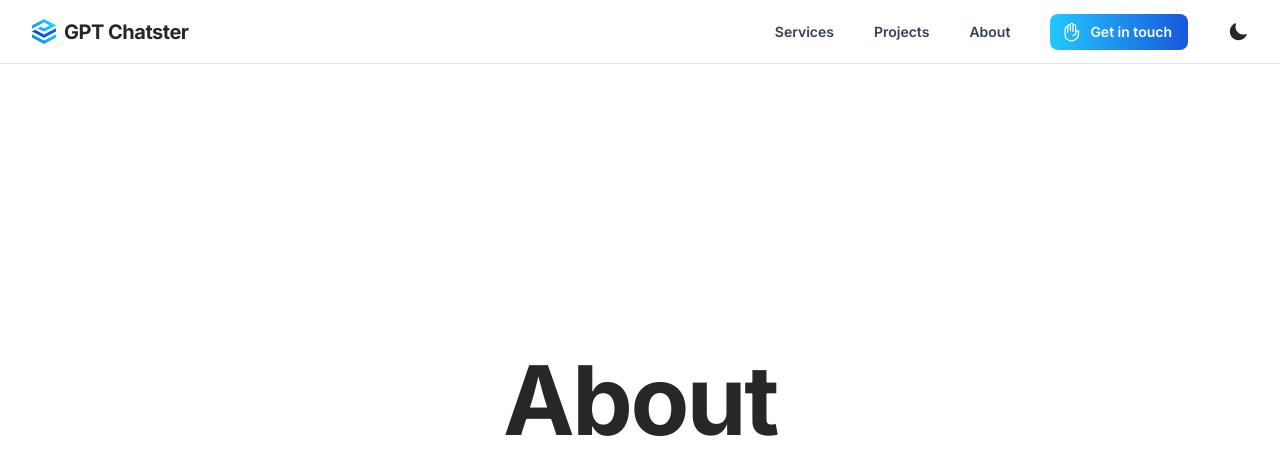
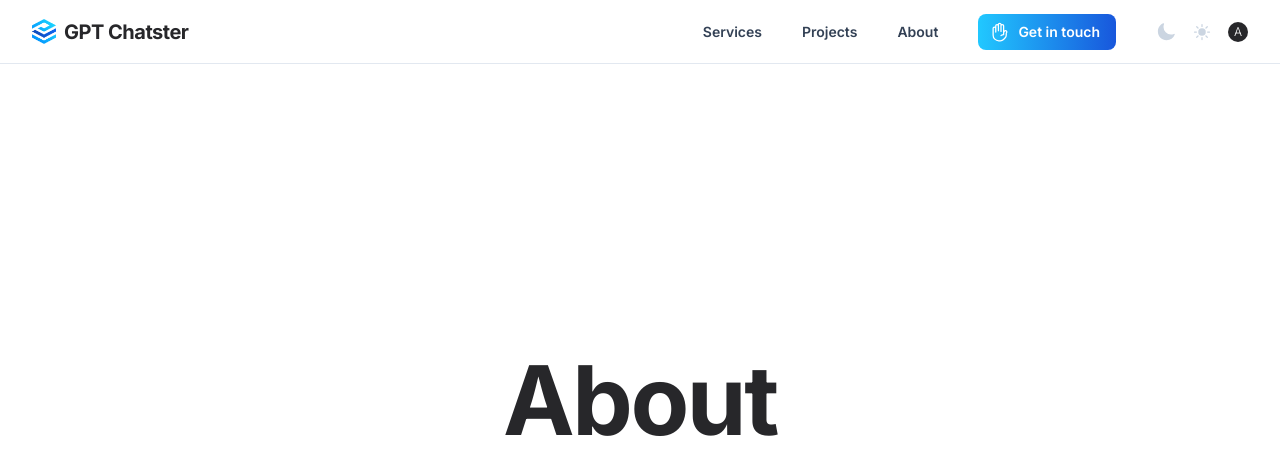
Before and after one commit to goodeyelabs/gpt-chatster, a Next.js app: page /about in a window 1280 px wide. Shown: the top 474 px of the page. Built offline with nearby package versions, Linux system fonts and the light colour scheme.

Commit message:
Added dark mode

```diff
--- a/src/app/theme-switcher.tsx
+++ b/src/app/theme-switcher.tsx
@@ -4,7 +4,7 @@ import { useTheme } from "next-themes";
 import { SunIcon, MoonIcon } from '@heroicons/react/24/solid'
 
 export default function ThemeSwitcher() {
-    const { theme, setTheme } = useTheme()
+    const { theme, setTheme, systemTheme } = useTheme()
     const [mounted, setMounted] = useState(false)
     let output:React.ReactNode
 
@@ -12,28 +12,41 @@ export default function ThemeSwitcher() {
         setMounted(true)
     },[])
 
-    if (mounted) {
-        return (
-            <div onClick={() => setTheme((theme === 'light' || theme === 'system') ? 'dark' : 'light')} className='group transition-all duration-75 items-center cursor-pointer hidden md:grid select-none'>
-                {
-                    theme === 'light' &&
-                        <MoonIcon className="h-5 w-5 text-zinc-800 dark:text-zinc-300 group-hover:text-blue-400" />
-                }
-                {
-                    theme === 'dark' &&
-                        <SunIcon className="h-5 w-5 text-zinc-800 dark:text-zinc-300 group-hover:text-blue-400" />
-                }
-                {
-                    theme === 'system' &&
-                        <MoonIcon className="h-5 w-5 text-zinc-800 dark:text-zinc-300 group-hover:text-blue-400" />
-                }
-            </div>
-        )
-    }
+    const appearance = theme + '_' + systemTheme
 
     return (
-        <div className='group transition-all duration-75 items-center cursor-pointer hidden md:grid select-none'>
-            <div className='invisible h-5 w-5' />
+        <div className='grid grid-flow-col items-center gap-4'>
+            <MoonIcon onClick={() => mounted ? setTheme('dark') : null} className={`
+                ${mounted && appearance === 'system_light' ? 'text-slate-300 ' : ''}
+                ${mounted && appearance === 'system_dark' ? 'text-zinc-700 ' : ''}
+                ${mounted && appearance.startsWith('light_') ? 'text-slate-300 ' : ''}
+                ${mounted && appearance.startsWith('dark_') ? 'text-slate-300 ' : ''}
+                cursor-pointer h-5 w-5 hover:text-blue-400
+            `} />
+            <SunIcon onClick={() => mounted ? setTheme('light') : null} className={`
+                ${mounted && appearance === 'system_light' ? 'text-slate-300 ' : ''}
+                ${mounted && appearance === 'system_dark' ? 'text-zinc-700 ' : ''}
+                ${mounted && appearance.startsWith('light_') ? 'text-zinc-700 ' : ''}
+                ${mounted && appearance.startsWith('dark_') ? 'text-zinc-600 ' : ''}
+                cursor-pointer h-5 w-5 hover:text-blue-400
+            `} />
+            <div onClick={() => mounted ? setTheme('system') : null} className={`
+                ${mounted && appearance === 'system_light' ? 'bg-zinc-800 ' : ''}
+                ${mounted && appearance === 'system_dark' ? 'bg-slate-300 ' : ''}
+                ${mounted && appearance.startsWith('light_') ? 'bg-slate-300 ' : ''}
+                ${mounted && appearance.startsWith('dark_') ? 'bg-zinc-700 ' : ''}
+                group cursor-pointer h-5 w-5 grid place-content-center rounded-full hover:bg-blue-400
+            `}>
+                <p className={`
+                    ${mounted && appearance === 'system_light' ? 'text-white ' : ''}
+                    ${mounted && appearance === 'system_dark' ? 'text-black ' : ''}
+                    ${mounted && appearance.startsWith('light_') ? 'text-white ' : ''}
+                    ${mounted && appearance.startsWith('dark_') ? 'text-black ' : ''}
+                    text-xs font-light group-hover:text-white
+                `}>
+                    A
+                </p>
+            </div>
         </div>
     )
 
```
